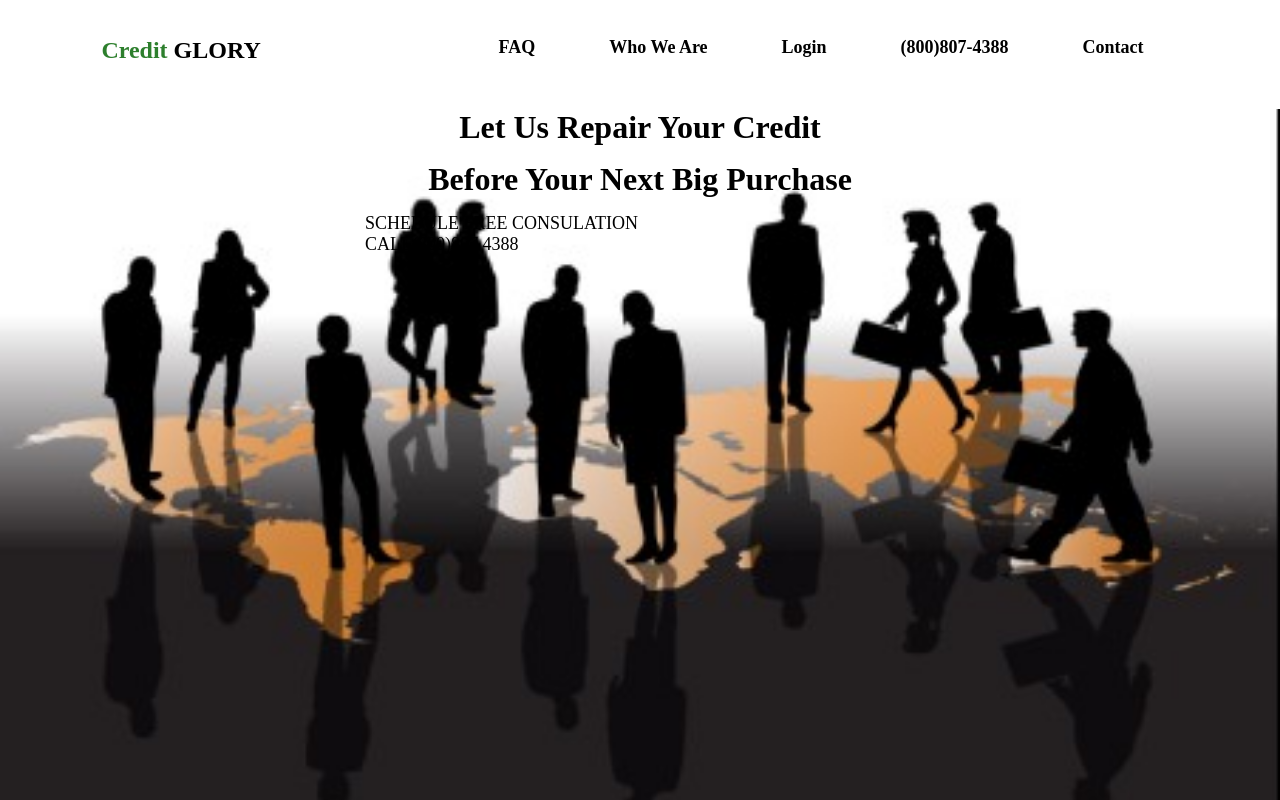
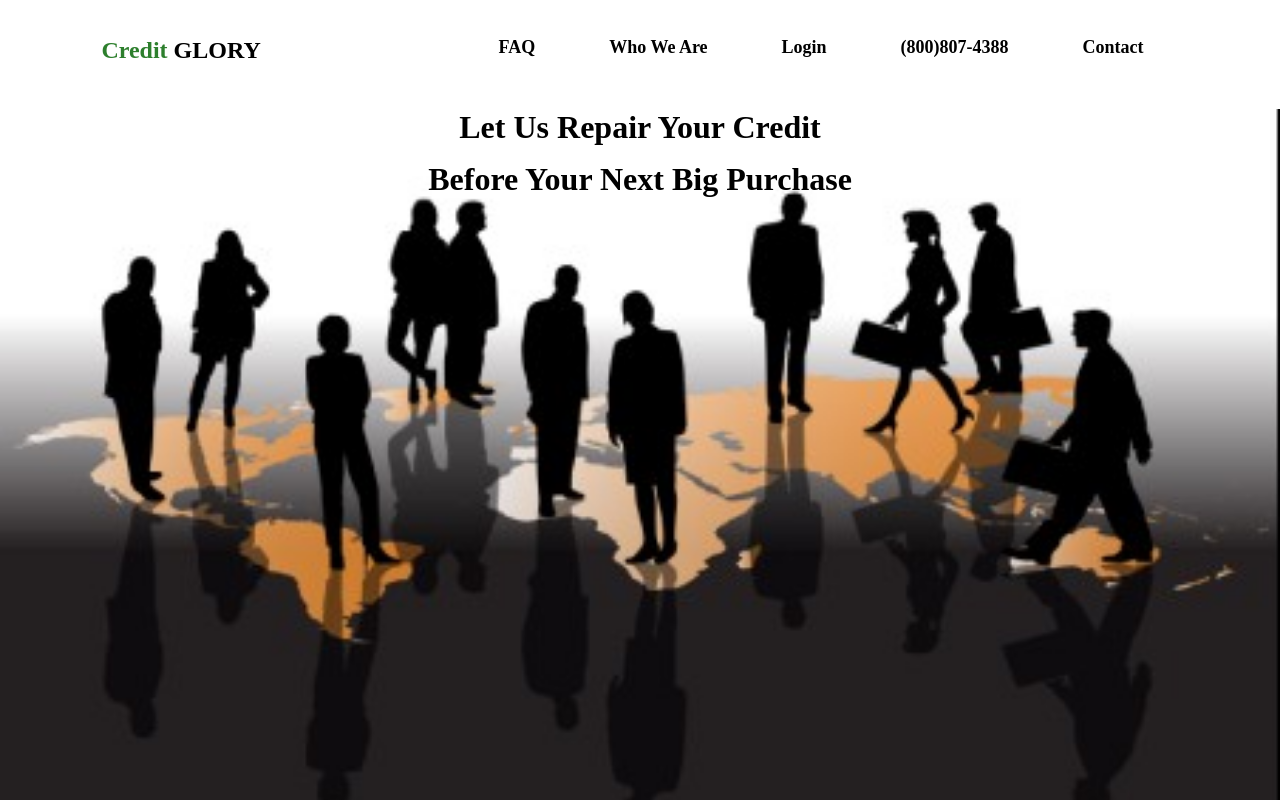
Before and after one commit to SadhwaniMomal/landing-page-part-two, a plain HTML site: page index.html in a window 1280 px wide. Shown: the top 800 px of the page. Drawn offline with Linux system fonts and the light colour scheme.

Commit message:
Update index.html

```diff
--- a/index.html
+++ b/index.html
@@ -30,8 +30,6 @@
     <section class="container">
         <h1>Let Us Repair Your Credit</h1>
         <h2>Before Your Next Big Purchase</h2>
-        <span>SCHEDULE FREE CONSULATION</span>
-        <span>CALL(800)807 4388 </span>
     </section>
 
     <!-- home end -->
```
